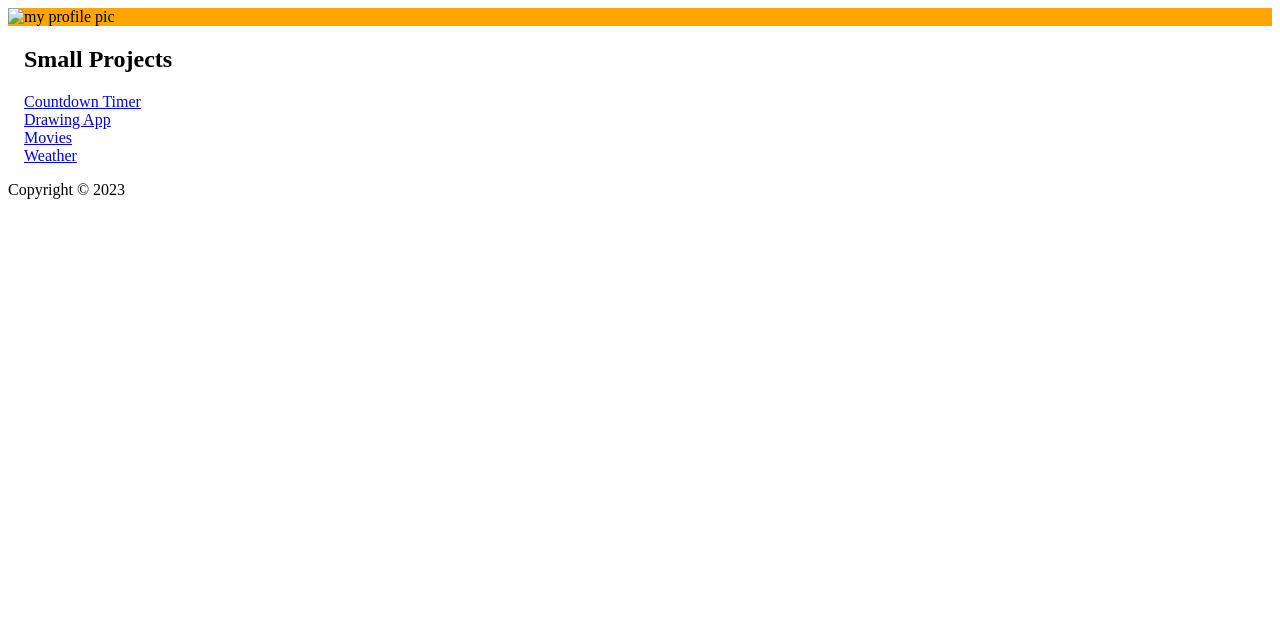
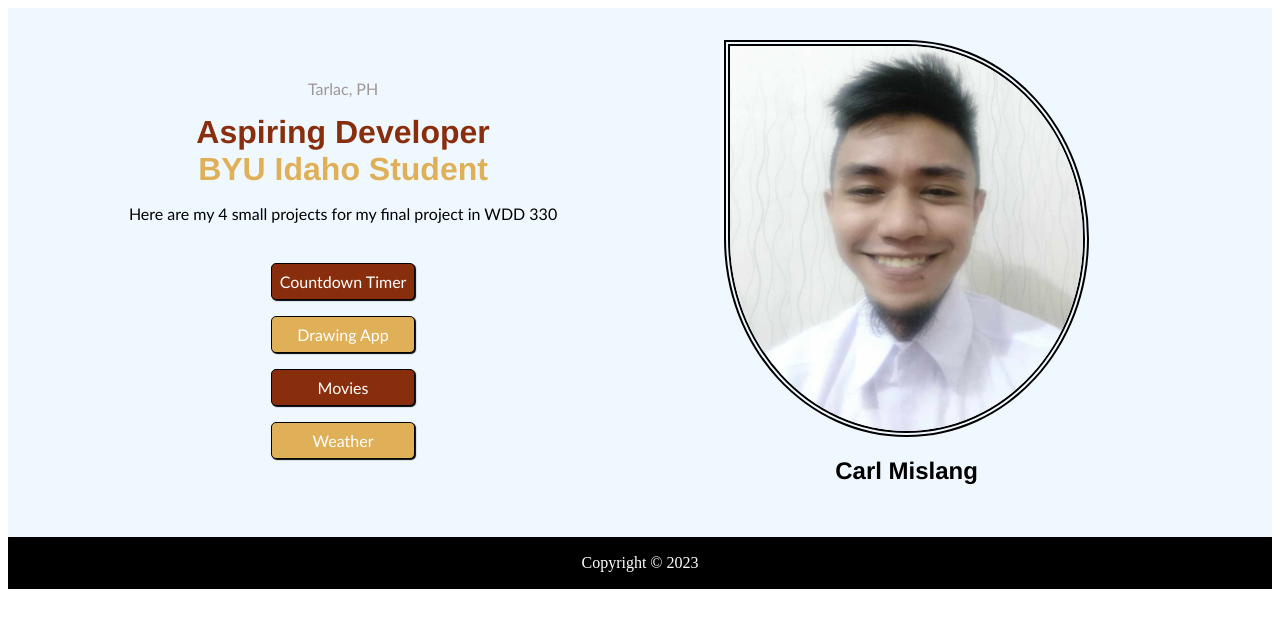
Before and after one commit to mislangc/cm-wdd330-final-project, a plain HTML site: page index.html in a window 1280 px wide. Drawn offline with Linux system fonts and the light colour scheme.

Commit message:
designing the home page

```diff
--- a/index.html
+++ b/index.html
@@ -8,15 +8,26 @@
 </head>
 <body>
     <header>
-        <img src="" alt="my profile pic">
+
     </header>
     <main>
-        <h2>Small Projects</h2>
-        <div class="projects">
-            <a href="countdown/index.html">Countdown Timer</a>
-            <a href="drawing-app/">Drawing App</a>
-            <a href="movies/index.html">Movies</a>
-            <a href="weather-app/index.html">Weather</a>
+        <div id="profile-description">
+            <p id="place">Tarlac, PH</p>
+            <div id="titles">
+                <h1 id="first-title">Aspiring Developer</h1>
+                <h1 id="second-title">BYU Idaho Student</h1>
+            </div>
+            <p>Here are my 4 small projects for my final project in WDD 330</p>
+            <div class="projects">
+                <a href="countdown/index.html">Countdown Timer</a>
+                <a href="drawing-app/">Drawing App</a>
+                <a href="movies/index.html">Movies</a>
+                <a href="weather-app/index.html">Weather</a>
+            </div>
+        </div>
+        <div id="profile-picture">
+            <img src="images/profile-picture.jpg" alt="my profile pic">
+            <h2>Carl Mislang</h2>
         </div>
     </main>
     <footer>
--- a/styles.css
+++ b/styles.css
@@ -1,10 +1,90 @@
+* {
+    -webkit-box-sizing: border-box;
+    -moz-box-sizing: border-box;
+    box-sizing: border-box;
+}
+h1, h2 {
+    font-family: 'Franklin Gothic Medium', 'Arial Narrow', Arial, sans-serif;
+}
+p, a {
+    font-family:'Gill Sans', 'Gill Sans MT', Calibri, 'Trebuchet MS', sans-serif;
+}
 header {
-    background-color: orange;
+
 }
 main {
-    margin: 1rem;
+    display: flex;
+    justify-content: space-evenly;
+    align-items: center;
+    padding: 2rem;
+    background-color: aliceblue;
+}
+#profile-description {
+    display: flex;
+    flex-direction: column;
+    align-items: center;
+    justify-content: center;
+    padding: 1rem;
+    text-align: center;
+}
+#profile-description h1 {
+    margin: 0;
+}
+#first-title {
+    color: rgb(137, 46, 13);
+}
+#second-title {
+    color: rgb(223, 176, 88);
+}
+#place {
+    color:rgb(158, 150, 150);
+}
+#profile-picture {
+    display: flex;
+    flex-direction: column;
+    justify-content: center;
+    align-items: center;
+    text-align: center;
+}
+#profile-picture img {
+    max-width: 70%;
+    border-radius: 0 50% 50% 50%;
+    border: .4rem double black;
 }
 .projects {
     display: flex;
     flex-direction: column;
+    padding: 1rem;
 }
+.projects a {
+    text-decoration: none;
+    margin: .5rem;
+    border: 1px solid black;
+    padding: .5rem;
+    background-color: rgb(137, 46, 13);
+    color: white;
+    border-radius: 5px;
+    box-shadow: 1px 1px 1px black;
+}
+.projects a:hover {
+    background-color: rgb(88, 31, 10);
+}
+.projects a:nth-child(even) {
+    background-color: rgb(223, 176, 88);
+}
+.projects a:nth-child(even):hover {
+    background-color: rgb(176, 139, 72)
+}
+footer {
+    text-align: center;
+    border: 1px solid black;
+    background-color: black;
+    color: white;
+    padding: 1rem;
+}
+
+@media only screen and (max-width: 625px) {
+    main {
+        flex-direction: column-reverse;
+    }
+}
```
Also changed, not shown: foundation/index.html (added), foundation/script.js (added), foundation/styles.css (added), images/profile-picture.jpg (added).
